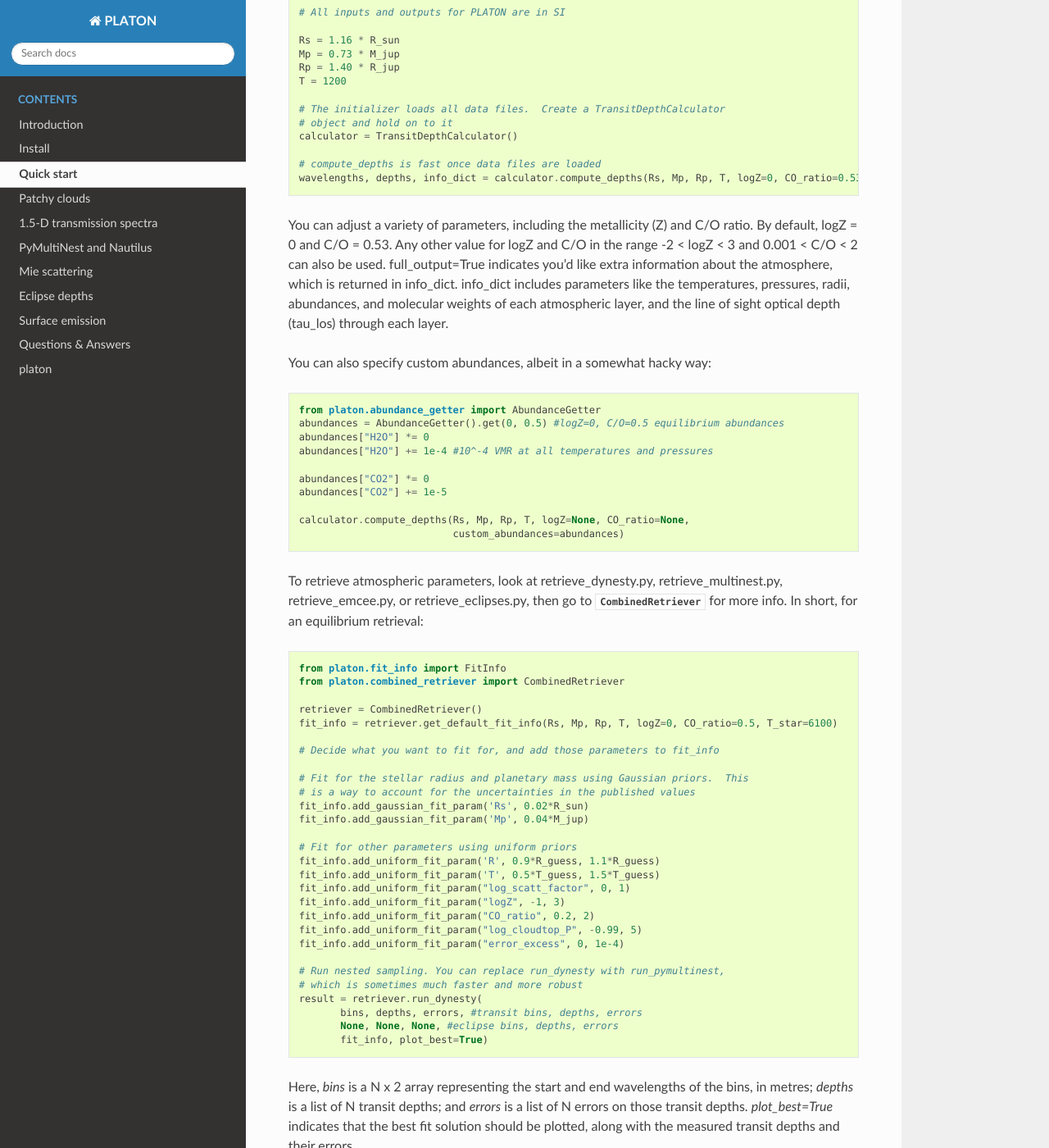
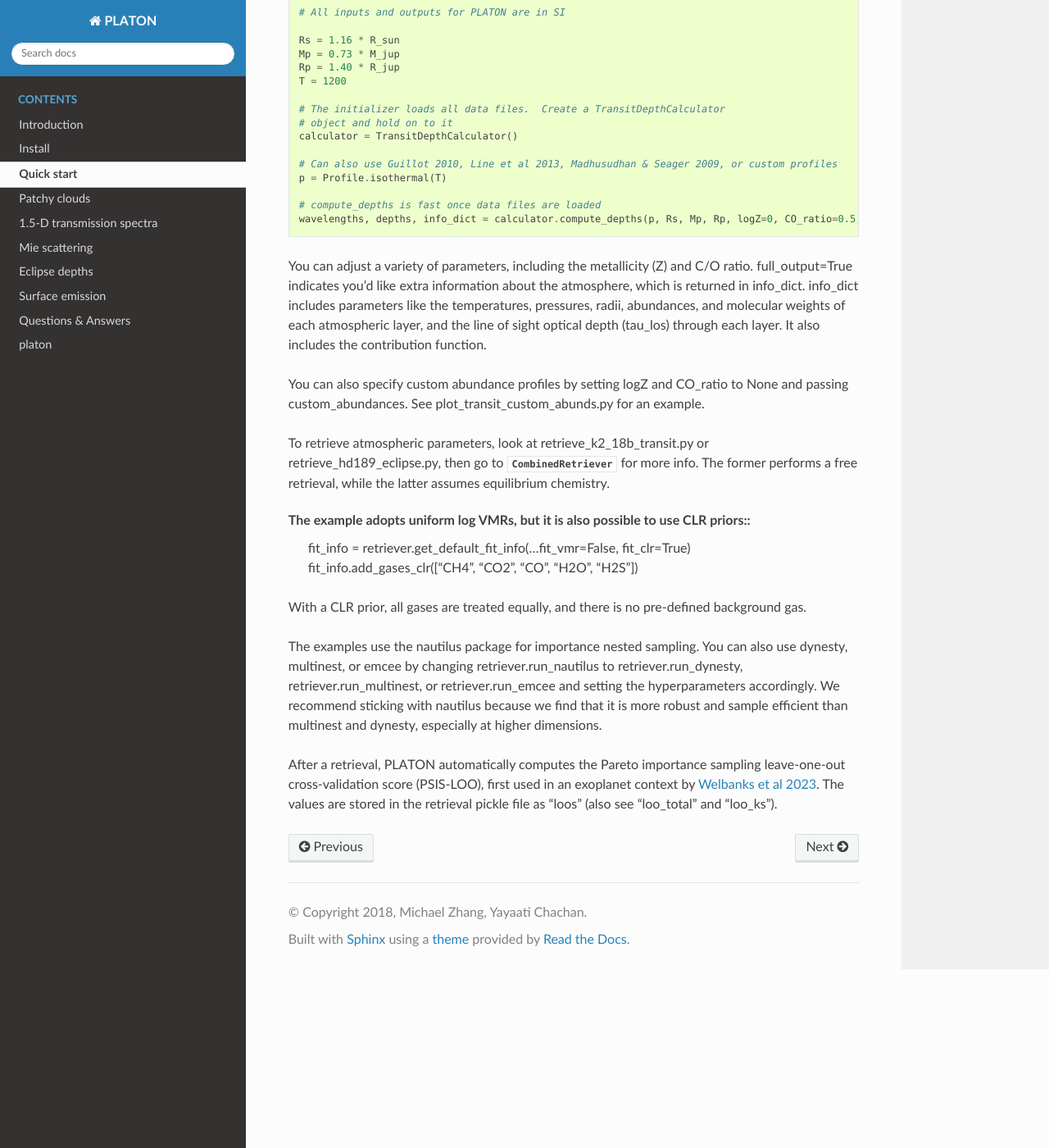
Before and after one commit to ideasrule/platon, a Sphinx documentation site: the page built from docs/quickstart.rst, in a window 1280 px wide and 1400 px high, scrolled down 409 px. Shown: the whole window at 82% size. Built offline with Sphinx 7.4.7 and the Read the Docs theme 3.1.0, drawn with Linux system fonts in a browser that asks for light colours; some of the changed text lies outside the part shown.

```diff
--- a/docs/index.rst
+++ b/docs/index.rst
@@ -5,6 +5,8 @@
 
 Welcome to PLATON's documentation!
 ==================================
+**Oct 30, 2026: PLATON v7.0 is out!  After a complete rewrite by Claude, PLATON is now based on JAX and ~100x faster than it used to be.  Other improvements include support for multiple instrumental offsets, patchy clouds, non-isothermal T/P profiles in transit, separate morning and evening terminators, two stellar heterogeneity sources (e.g. spots + faculae), and a more robust and efficient nested sampler based on neural networks (nautilus).**
+
 **Oct 30, 2024: PLATON v6.2 is out, with major updates!  This corresponds most closely to the version described in**
 `Zhang et al 2024 <https://arxiv.org/abs/2410.22398>`_.
 **Major changes include GPU support, free retrievals, surface emission, higher-resolution (R=20k) and more up-to-date opacities, leave-one-out cross-validation, pymultinest, and much better plotting tools.**
--- a/docs/quickstart.rst
+++ b/docs/quickstart.rst
@@ -23,112 +23,33 @@ To compute transit depths, look at transit_depth_example.py, then go to
   # object and hold on to it
   calculator = TransitDepthCalculator()
 
+  # Can also use Guillot 2010, Line et al 2013, Madhusudhan & Seager 2009, or custom profiles
+  p = Profile.isothermal(T)
+
   # compute_depths is fast once data files are loaded
-  wavelengths, depths, info_dict = calculator.compute_depths(Rs, Mp, Rp, T, logZ=0, CO_ratio=0.53, full_output=True)
+  wavelengths, depths, info_dict = calculator.compute_depths(p, Rs, Mp, Rp, logZ=0, CO_ratio=0.5, full_output=True)
 
 You can adjust a variety of parameters, including the metallicity (Z) and C/O
-ratio. By default, logZ = 0 and C/O = 0.53. Any other value for
-logZ and C/O in the range -2 < logZ < 3 and 0.001 < C/O < 2 can also be used.
-full_output=True indicates you'd like extra information about the atmosphere,
-which is returned in info_dict.  info_dict includes parameters like the
+ratio.  full_output=True indicates you'd like extra information about the atmosphere, which is returned in info_dict.  info_dict includes parameters like the
 temperatures, pressures, radii, abundances, and molecular weights of each
 atmospheric layer, and the line of sight optical depth (tau_los) through each
-layer.
+layer.  It also includes the contribution function.
 
-You can also specify custom abundances, albeit in a somewhat hacky way::
+You can also specify custom abundance profiles by setting logZ and CO_ratio
+to None and passing custom_abundances.  See plot_transit_custom_abunds.py for an example.
 
-  from platon.abundance_getter import AbundanceGetter
-  abundances = AbundanceGetter().get(0, 0.5) #logZ=0, C/O=0.5 equilibrium abundances
-  abundances["H2O"] *= 0
-  abundances["H2O"] += 1e-4 #10^-4 VMR at all temperatures and pressures
+To retrieve atmospheric parameters, look at retrieve_k2_18b_transit.py or retrieve_hd189_eclipse.py, then go to
+:class:`.CombinedRetriever` for more info.  The former performs a free retrieval, while the latter assumes equilibrium chemistry.
 
-  abundances["CO2"] *= 0
-  abundances["CO2"] += 1e-5
-
-  calculator.compute_depths(Rs, Mp, Rp, T, logZ=None, CO_ratio=None,
-                            custom_abundances=abundances)
-
-To retrieve atmospheric parameters, look at retrieve_dynesty.py, retrieve_multinest.py, retrieve_emcee.py, or retrieve_eclipses.py, then go to
-:class:`.CombinedRetriever` for more info.  In short, for an equilibrium retrieval::
-
-  from platon.fit_info import FitInfo
-  from platon.combined_retriever import CombinedRetriever
-
-  retriever = CombinedRetriever()
-  fit_info = retriever.get_default_fit_info(Rs, Mp, Rp, T, logZ=0, CO_ratio=0.5, T_star=6100)
-
-  # Decide what you want to fit for, and add those parameters to fit_info
-
-  # Fit for the stellar radius and planetary mass using Gaussian priors.  This
-  # is a way to account for the uncertainties in the published values
-  fit_info.add_gaussian_fit_param('Rs', 0.02*R_sun)
-  fit_info.add_gaussian_fit_param('Mp', 0.04*M_jup)
-
-  # Fit for other parameters using uniform priors
-  fit_info.add_uniform_fit_param('R', 0.9*R_guess, 1.1*R_guess)
-  fit_info.add_uniform_fit_param('T', 0.5*T_guess, 1.5*T_guess)
-  fit_info.add_uniform_fit_param("log_scatt_factor", 0, 1)
-  fit_info.add_uniform_fit_param("logZ", -1, 3)
-  fit_info.add_uniform_fit_param("CO_ratio", 0.2, 2)
-  fit_info.add_uniform_fit_param("log_cloudtop_P", -0.99, 5)
-  fit_info.add_uniform_fit_param("error_excess", 0, 1e-4)
-
-  # Run nested sampling. You can replace run_dynesty with run_pymultinest,
-  # which is sometimes much faster and more robust
-  result = retriever.run_dynesty(
-	 bins, depths, errors, #transit bins, depths, errors
-         None, None, None, #eclipse bins, depths, errors
-	 fit_info, plot_best=True)
-
-Here, `bins` is a N x 2 array representing the start and end wavelengths of the
-bins, in metres; `depths` is a list of N transit depths; and `errors` is a list
-of N errors on those transit depths.  `plot_best=True` indicates that the best
-fit solution should be plotted, along with the measured transit depths and
-their errors.
-
-The example above retrieves the planetary radius (at a reference pressure
-of 10^5 Pa), the temperature of the isothermal atmosphere, and the
-metallicity.  Other parameters you can retrieve for include the stellar radius,
-the planetary mass, C/O ratio,
-the cloudtop pressure, the scattering factor, the scattering slope,
-and the error excess--an extra error, in units of transit depth, that is added
-in quadrature to all errors to account for underestimated errors or scatter the
-model cannot explain.  We recommend
-either fixing the stellar radius and planetary mass to the measured values, or
-setting Gaussian priors on them to account for measurement errors.
-
-To do a free retrieval, set logZ=None, CO_ratio=None, and fit_vmr=True in get_default_fit_info, and add::
-
-  fit_info.add_gases_vmr(["CH4", "CO2", "CO", "H2O", "H2S", "H2-He"], 10**-12, 10**-2)
-
-This fits the log VMR of the gases CH4, CO2, CO, H2O, and H2S, with a H2/He mixture
-as the background gas.  The VMRs of the non-background gases are given log-uniform
-priors between 1e-12 and 1e-2.  Alternatively, you can do a free retrieval with
-centered-log-ratio (CLR) priors::
-
+The example adopts uniform log VMRs, but it is also possible to use CLR priors::
+  fit_info = retriever.get_default_fit_info(...fit_vmr=False, fit_clr=True)
   fit_info.add_gases_clr(["CH4", "CO2", "CO", "H2O", "H2S"])
 
 With a CLR prior, all gases are treated equally, and there is no pre-defined background gas.
 
-Once you get the `result` object, you should store the object, in addition
-to plotting the posterior distribution and the best fit::
-
-  with open("example_retrieval_result.pkl", "wb") as f:
-     pickle.dump(result, f)
-
-  from platon.plotter import Plotter
-  Plotter.plot_retrieval_transit_spectrum(result, prefix="best_fit")
-  Plotter.plot_retrieval_corner(result, filename="dynesty_corner.png")
-
-If you prefer using MCMC instead of Nested Sampling in your retrieval, you can
-use the run_emcee method instead of the run_dynesty method. Do note that
-Nested Sampling is recommended, as it is not trivial to deal with multi-modal
-posteriors or to check for convergence with emcee::
-
-  result = retriever.run_emcee(bins, depths, errors, fit_info)
-
-For MCMC, the number of walkers and iterations/steps can also be specified. The
-`result` object returned by run_emcee is different from that returned
-by run_dynesty, but the same plotter can be used.
+The examples use the nautilus package for importance nested sampling.  You can also use dynesty, multinest, or emcee
+by changing retriever.run_nautilus to retriever.run_dynesty, retriever.run_multinest, or retriever.run_emcee and
+setting the hyperparameters accordingly.  We recommend sticking with nautilus because we find that it is more robust
+and sample efficient than multinest and dynesty, especially at higher dimensions.
 
 After a retrieval, PLATON automatically computes the Pareto importance sampling leave-one-out cross-validation score (PSIS-LOO), first used in an exoplanet context by `Welbanks et al 2023 <https://ui.adsabs.harvard.edu/abs/2023AJ....165..112W/abstract>`_.  The values are stored in the retrieval pickle file as "loos" (also see "loo_total" and "loo_ks").
```
Also changed, not shown: other parts of docs/index.rst (+0 -1 lines), docs/install.rst (+4 -11 lines), docs/intro.rst (+5 -7 lines), docs/questions_and_answers.rst (+3 -44 lines), docs/samplers.rst (deleted, +0 -109 lines).
